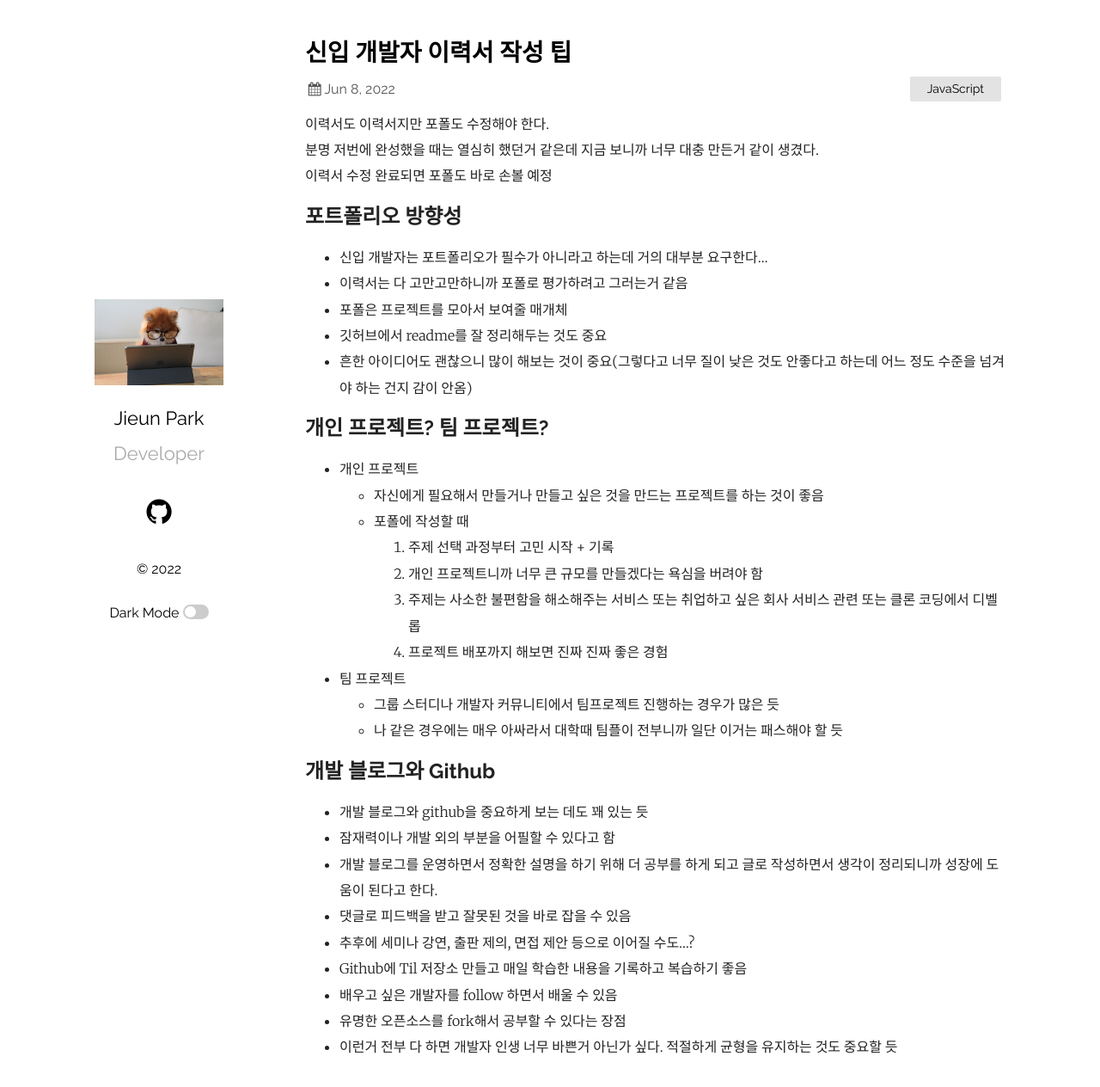
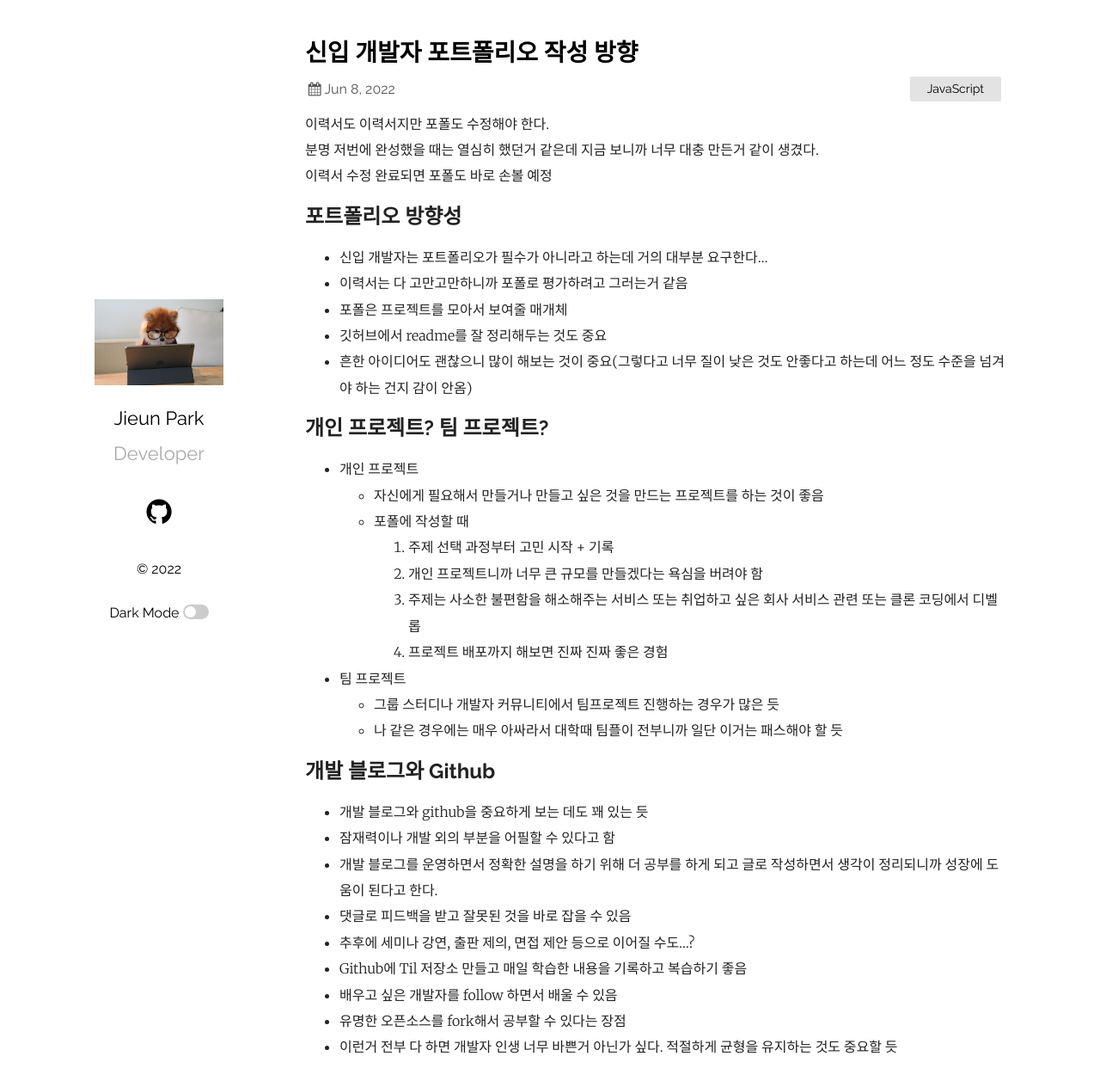
Before and after one commit to jieun-p974/jieun-p974.github.io, a Jekyll site: the page built from _posts/2022-06-08-포트폴리오-방향-설정.md, in a window 1280 px wide and 1278 px high. Shown: the top 1264 px of the window at 86% size. Built offline with Jekyll 4.4.1, drawn with Linux system fonts in a browser that asks for light colours.

Commit message:
0608til 제목 수정

```diff
--- a/_posts/2022-06-08-포트폴리오-방향-설정.md
+++ b/_posts/2022-06-08-포트폴리오-방향-설정.md
@@ -1,6 +1,6 @@
 ---
 layout: post
-title:  "신입 개발자 이력서 작성 팁"
+title:  "신입 개발자 포트폴리오 작성 방향"
 date:   2022-06-08 20:30:30 +0900
 categories: JavaScript
 ---
```
